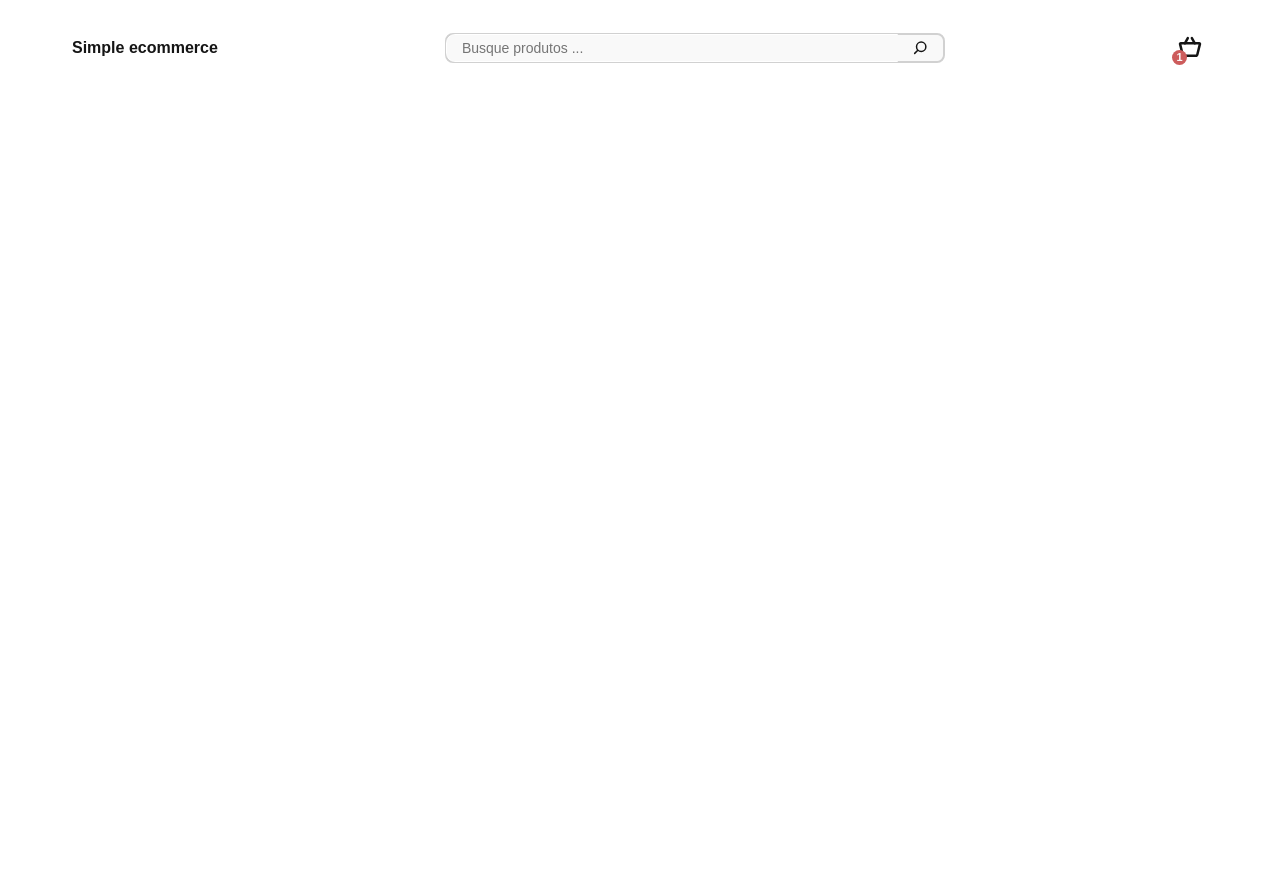
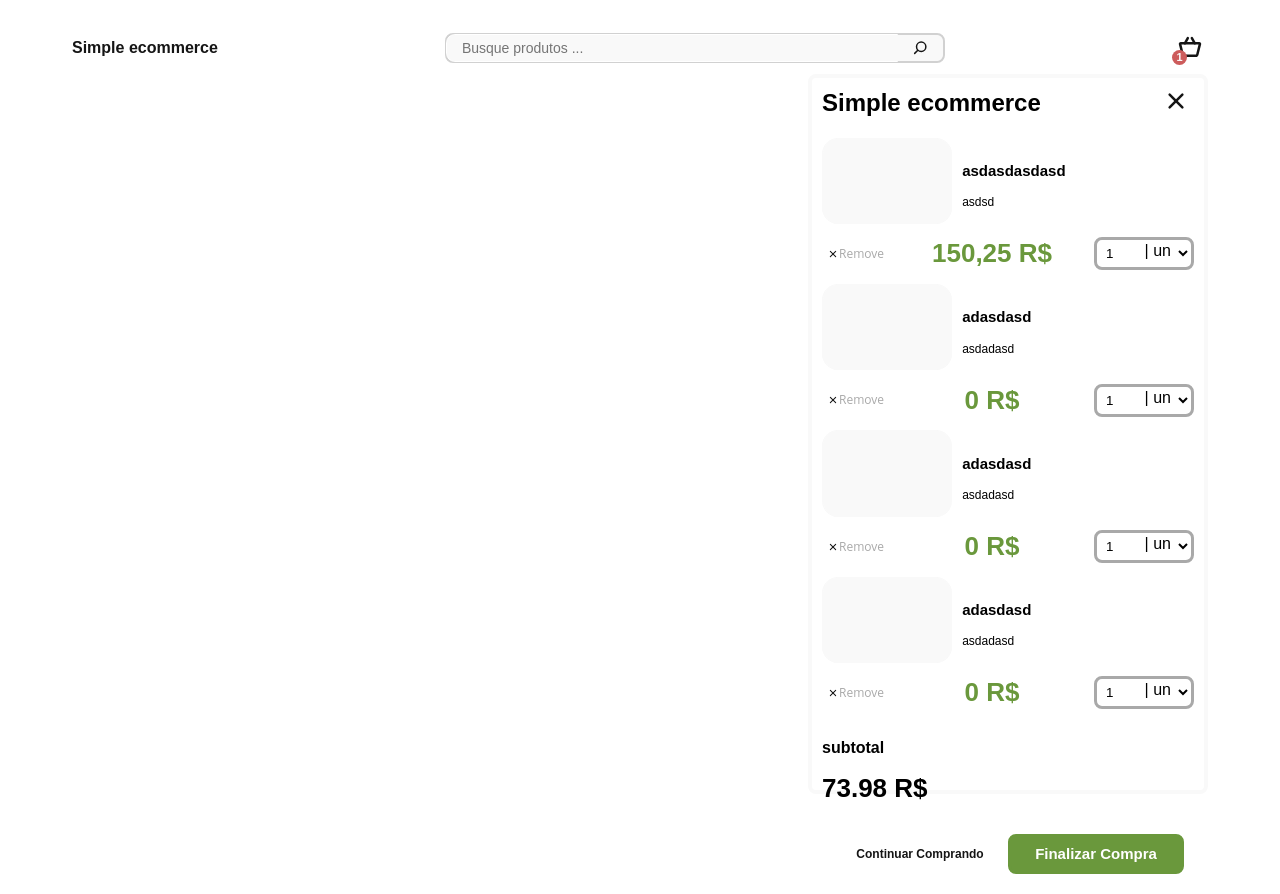
Before and after one commit to Gustavo-franca/simple-ecommerce-frontend, a React (Create React App) app: page / in a window 1280 px wide. Before the commit the page ends 800 px from the top, so only its background shows below. Built offline with nearby package versions, Linux system fonts and the light colour scheme.

Commit message:
Add cart modal desing

```diff
--- a/src/components/cartBar/cartBar.tsx
+++ b/src/components/cartBar/cartBar.tsx
@@ -1,6 +1,8 @@
 import React, { FC, useState } from 'react';
+
+import NotificationItem from '../notificationItem';
+import CartModal from '../cartModal';
 import { Action, Container } from './styles';
-import NotificationItem from '../notificationItem';
 
 const CartBar: FC = () => {
   const [notification, setNotification] = useState('1');
@@ -12,6 +14,7 @@ const CartBar: FC = () => {
         <img src="/icons/cart.svg" />
         {notification && <NotificationItem content={notification} />}
       </Action>
+      <CartModal />
     </Container>
   );
 };
--- /dev/null
+++ b/src/components/cartModal/ProductItem.tsx
@@ -0,0 +1,49 @@
+import React, { FC } from 'react';
+import {
+  Action,
+  CloseModalStyled,
+  Price,
+  ProductDescription,
+  ProductImg,
+  ProductInfo,
+  ProductItemBar,
+  ProductItemContainer,
+  ProductItemRow,
+  ProductTitle
+} from './styles';
+import { Product } from '../../types';
+import SelectAmount, { toOptions } from '../selectAmount';
+
+interface ProductItemProps {
+  product: Product;
+}
+
+const ProductItemModal: FC<ProductItemProps> = ({ product }) => {
+  return (
+    <ProductItemContainer>
+      <ProductItemRow>
+        <ProductImg src={product.imgUrl} />
+        <ProductInfo>
+          <ProductTitle>{product.title}</ProductTitle>
+          <ProductDescription>{product.description}</ProductDescription>
+        </ProductInfo>
+      </ProductItemRow>
+      <ProductItemBar>
+        <CloseModalStyled onClick={() => undefined}>
+          <img src="/icons/close-cart-icon.svg" />
+          <span> {'Remove'}</span>
+        </CloseModalStyled>
+        <Price>{product.price.toLocaleString('pt-br')}</Price>
+        <SelectAmount
+          onChange={() => undefined}
+          name="quantity"
+          id="quantity"
+          options={toOptions(product.stock)}
+          selectedOption={1}
+        />
+      </ProductItemBar>
+    </ProductItemContainer>
+  );
+};
+
+export default ProductItemModal;
--- /dev/null
+++ b/src/components/cartModal/cartModal.tsx
@@ -0,0 +1,99 @@
+import React, { FC } from 'react';
+import {
+  ButtonSection,
+  ContainerModal,
+  HeaderSection,
+  ProductSection,
+  SubtotalSection,
+  Title,
+  Action,
+  SubTitle,
+  SubTotal,
+  ButtonPrimary,
+  ButtonSecondary
+} from './styles';
+import { useApplicationContext } from '../../contexts/application';
+import ProductItem from './ProductItem';
+import { Product } from '../../types';
+
+const products: Product[] = [
+  {
+    id: 'asdasd',
+    title: 'asdasdasdasd',
+    description: 'asdsd',
+    imgUrl: '/icons/rectangle.png',
+    stock: 10,
+    price: 150.25,
+    shippingPrice: 10,
+    rate: 10,
+    previousPrice: 10,
+    images: []
+  },
+  {
+    id: 'asdadasd',
+    title: 'adasdasd',
+    description: 'asdadasd',
+    imgUrl: '/icons/rectangle.png',
+    stock: 10,
+    price: 0,
+    shippingPrice: 10,
+    rate: 10,
+    previousPrice: 10,
+    images: []
+  },
+  {
+    id: 'asdadasd',
+    title: 'adasdasd',
+    description: 'asdadasd',
+    imgUrl: '/icons/rectangle.png',
+    stock: 10,
+    price: 0,
+    shippingPrice: 10,
+    rate: 10,
+    previousPrice: 10,
+    images: []
+  },
+  {
+    id: 'asdadasd',
+    title: 'adasdasd',
+    description: 'asdadasd',
+    imgUrl: '/icons/rectangle.png',
+    stock: 10,
+    price: 0,
+    shippingPrice: 10,
+    rate: 10,
+    previousPrice: 10,
+    images: []
+  }
+];
+
+const CartModal: FC = () => {
+  const {
+    config: { appName }
+  } = useApplicationContext();
+
+  return (
+    <ContainerModal>
+      <HeaderSection>
+        <Title>{appName}</Title>
+        <Action onClick={() => undefined}>
+          <img src="/icons/close-cart-icon.svg" />
+        </Action>
+      </HeaderSection>
+      <ProductSection>
+        {products.map((product) => (
+          <ProductItem key={product.id} product={product} />
+        ))}
+      </ProductSection>
+      <SubtotalSection>
+        <SubTitle>{'subtotal'}</SubTitle>
+        <SubTotal>{'73.98'} R$</SubTotal>
+      </SubtotalSection>
+      <ButtonSection>
+        <ButtonSecondary>{'Continuar Comprando'}</ButtonSecondary>
+        <ButtonPrimary>{'Finalizar Compra'}</ButtonPrimary>
+      </ButtonSection>
+    </ContainerModal>
+  );
+};
+export default CartModal;
--- /dev/null
+++ b/src/components/cartModal/index.ts
@@ -0,0 +1 @@
+export { default } from './cartModal';
--- /dev/null
+++ b/src/components/cartModal/styles.tsx
@@ -0,0 +1,212 @@
+import styled from 'styled-components';
+
+export const Action = styled.button`
+  background: inherit;
+  border: none;
+  cursor: pointer;
+`;
+
+export const ButtonStyled = styled.button`
+  display: block;
+
+  width: 100%;
+  height: 40px;
+
+  background: ${(props) => props.theme.colors.c2A};
+  border: 3px solid ${(props) => props.theme.colors.c2A};
+  border-radius: 8px;
+
+  font-family: ${(props) => props.theme.fontFamily.poppins};
+  font-weight: bold;
+  text-decoration: none;
+  font-size: 15px;
+  color: ${(props) => props.theme.colors.c1J};
+`;
+
+export const ButtonPrimary = styled(ButtonStyled)`
+  cursor: pointer;
+
+  width: 100%;
+  height: 40px;
+`;
+
+export const ButtonSecondary = styled(ButtonStyled)`
+  cursor: pointer;
+  width: 100%;
+
+  background: ${(props) => props.theme.colors.c1J};
+  border: 3px solid ${(props) => props.theme.colors.c1J};
+  color: ${(props) => props.theme.colors.c1A};
+
+  font-size: 12px;
+
+  border-radius: 8px;
+`;
+
+export const Title = styled.h2``;
+
+export const HeaderSection = styled.div`
+  height: 50px;
+
+  display: flex;
+  flex-direction: row;
+  justify-content: space-between;
+  padding: 0 10px 0 10px;
+  align-items: center;
+
+  margin-bottom: 10px;
+`;
+
+export const ProductSection = styled.div`
+  flex: 1;
+`;
+
+export const SubTitle = styled.p`
+  font-family: ${(props) => props.theme.fontFamily.poppins};
+
+  font-style: normal;
+  font-weight: 600;
+  font-size: 16px;
+`;
+export const SubTotal = styled.p`
+  font-family: ${(props) => props.theme.fontFamily.poppins};
+  font-style: normal;
+  font-weight: 600;
+  font-size: 26px;
+
+  margin: 0;
+`;
+
+export const SubtotalSection = styled.div`
+  display: flex;
+  flex-direction: column;
+  justify-content: center;
+
+  padding-left: 10px;
+  margin: 0 0 10px 0;
+`;
+
+export const ButtonSection = styled.div`
+  display: flex;
+  flex-direction: row;
+  justify-content: space-around;
+
+  padding: 20px;
+`;
+
+export const ContainerModal = styled.div`
+  position: absolute;
+  top: 40px;
+  right: 0px;
+  min-width: 300px;
+  width: 100vw;
+  max-width: 400px;
+  height: 90vh;
+
+  display: flex;
+  flex-direction: column;
+
+  background: ${(props) => props.theme.colors.c1J};
+  border: 4px solid ${(props) => props.theme.colors.c1H};
+  border-radius: 8px;
+`;
+
+export const Price = styled.p`
+  font-family: ${(props) => props.theme.fontFamily.poppins};
+
+  font-style: normal;
+  font-weight: 600;
+  font-size: 26px;
+  line-height: 39px;
+  /* identical to box height */
+
+  /* C2/A */
+
+  color: #6a983c;
+
+  &:after {
+    content: ' R$';
+  }
+`;
+
+export const ProductItemContainer = styled.div`
+  display: flex;
+  flex-direction: column;
+  max-height: 150px;
+  overflow: hidden;
+  margin-bottom: 10px;
+  padding: 0 10px 0 10px;
+`;
+export const ProductDescription = styled.p`
+  overflow: hidden;
+  font-family: ${(props) => props.theme.fontFamily.poppins};
+  font-style: normal;
+  font-weight: normal;
+  font-size: 12px;
+  line-height: 16px;
+
+  max-width: 100%;
+  max-height: 40px;
+`;
+export const ProductTitle = styled.h2`
+  overflow: hidden;
+  font-family: ${(props) => props.theme.fontFamily.poppins};
+
+  font-style: normal;
+  font-weight: 600;
+  font-size: 15px;
+  line-height: 22px;
+  max-width: 100%;
+  max-height: 22px;
+`;
+export const ProductItemRow = styled.div`
+  display: flex;
+  flex-direction: row;
+  justify-content: space-between;
+  margin-bottom: 10px;
+`;
+
+export const ProductItemBar = styled.div`
+  display: flex;
+  flex-direction: row;
+  justify-content: space-between;
+  align-items: center;
+
+  height: 40px;
+`;
+export const ProductInfo = styled.div`
+  flex: 1;
+  padding: 10px;
+  max-height: 40px;
+`;
+export const CloseModalStyled = styled(Action)`
+  display: flex;
+  align-items: center;
+
+  img {
+    height: 10px;
+    width: 10px;
+    margin-right: 1px;
+  }
+
+  span {
+    font-family: ${(props) => props.theme.fontFamily.openSans};
+    font-style: normal;
+    font-weight: normal;
+    font-size: 12px;
+    line-height: 16px;
+    color: ${(props) => props.theme.colors.c1C};
+  }
+`;
+
+export const ProductImg = styled.img`
+  background: ${(props) => props.theme.colors.c1H};
+  width: 35%;
+  max-height: 100%;
+
+  border-radius: 16px;
+
+  image-rendering: high-quality;
+  image-resolution: from-image;
+  object-fit: contain;
+`;
--- /dev/null
+++ b/src/components/selectAmount/index.ts
@@ -0,0 +1 @@
+export { default, toOptions } from './SelectAmount';
--- /dev/null
+++ b/src/components/selectAmount/styles.tsx
@@ -0,0 +1,27 @@
+import styled from 'styled-components';
+
+export const SelectStyled = styled.div`
+  width: 25%;
+  max-width: 150px;
+  min-width: 100px;
+  position: relative;
+  background: ${(props) => props.theme.colors.c1J};
+  border-radius: 8px;
+
+  & select {
+    width: 100%;
+    height: 100%;
+    background: transparent;
+    border: 3px solid ${(props) => props.theme.colors.c1C};
+
+    padding: 5px;
+    border-radius: 8px;
+  }
+
+  & span {
+    display: block;
+    position: absolute;
+    top: 5px;
+    right: 23px;
+  }
+`;
--- a/src/pages/productDescription/productInformation.tsx
+++ b/src/pages/productDescription/productInformation.tsx
@@ -8,7 +8,7 @@ import {
 } from './styles';
 import React, { useCallback, useState } from 'react';
 import { Product } from '../../types';
-import SelectAmount, { toOptions } from './SelectAmount';
+import SelectAmount, { toOptions } from '../../components/selectAmount';
 
 interface ProductImgProps {
   product: Product;
--- a/src/pages/productDescription/styles.tsx
+++ b/src/pages/productDescription/styles.tsx
@@ -79,32 +79,6 @@ export const Price = styled.p`
   }
 `;
 
-export const SelectStyled = styled.div`
-  width: 25%;
-  max-width: 150px;
-  min-width: 100px;
-  position: relative;
-  background: ${(props) => props.theme.colors.c1J};
-  border-radius: 8px;
-
-  & select {
-    width: 100%;
-    height: 100%;
-    background: transparent;
-    border: 3px solid ${(props) => props.theme.colors.c1C};
-
-    padding: 5px;
-    border-radius: 8px;
-  }
-
-  & span {
-    display: block;
-    position: absolute;
-    top: 5px;
-    right: 23px;
-  }
-`;
-
 export const CheckoutButton = styled.button`
   display: flex;
   flex-direction: row;
```
Also changed, not shown: public/icons/close-cart-icon.svg (added), public/icons/rectangle.png (added), src/components/selectAmount/SelectAmount.tsx (renamed from src/pages/productDescription/SelectAmount.tsx).
